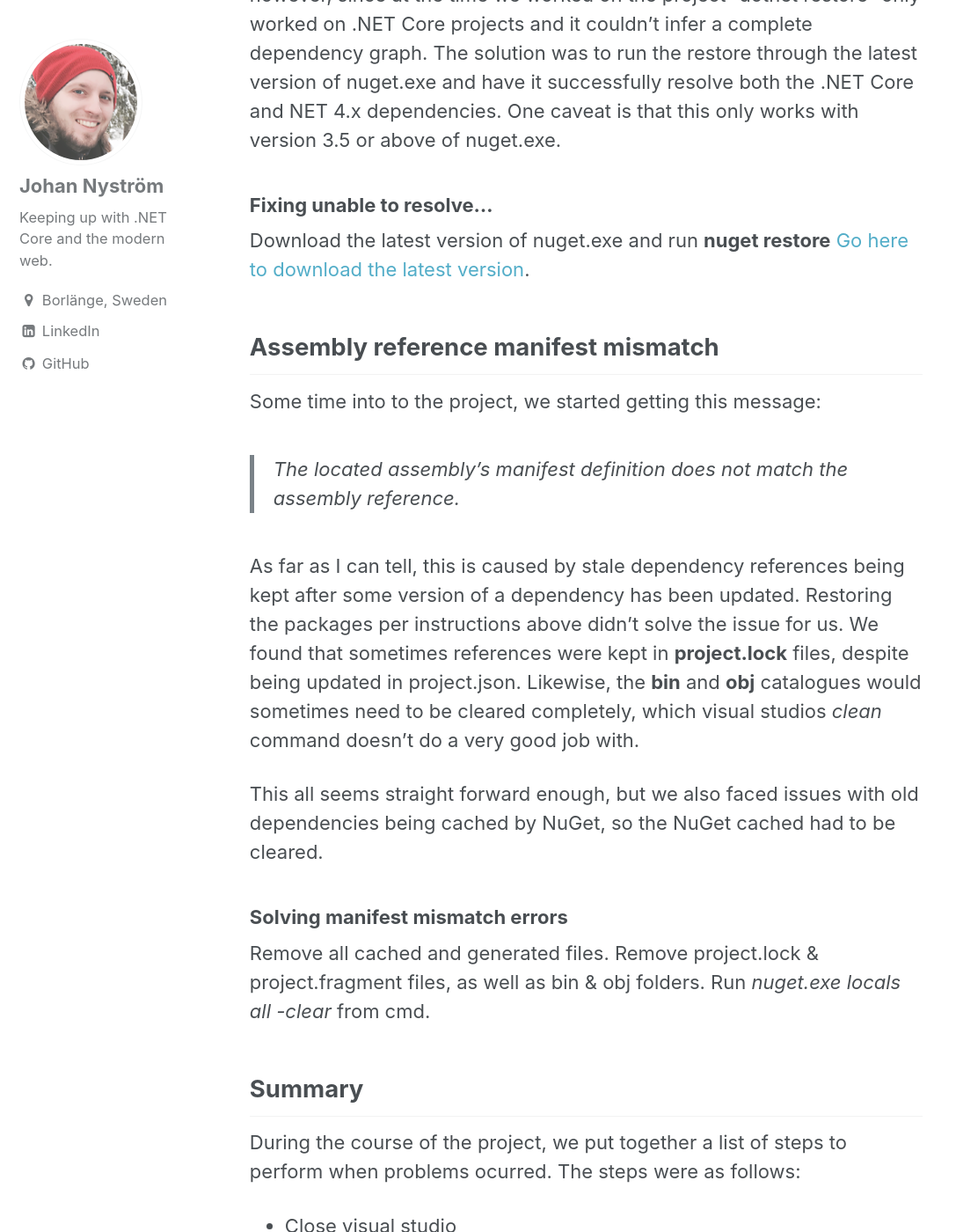
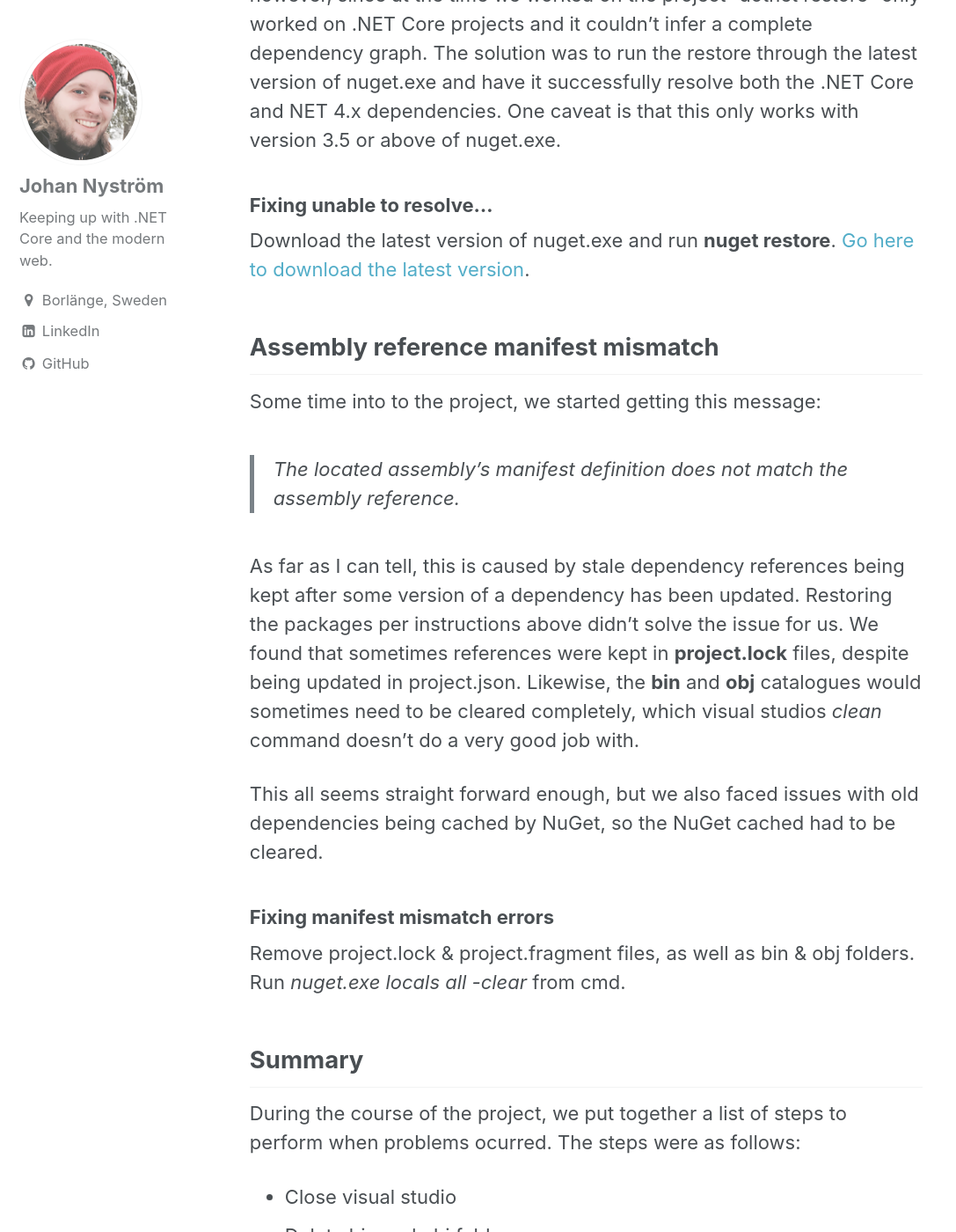
Before and after one commit to SpiderUnicorn/spiderunicorn.github.io, a Jekyll site: the page built from _posts/2016-12-15-putting-a-bandaid-net-core-dependency-issues.md, in a window 1280 px wide and 1400 px high, scrolled down 1431 px. Shown: the whole window at 88% size, without its empty margins (0-1087 px from the left). Built offline with Jekyll 4.4.1, drawn with Linux system fonts in a browser that asks for light colours.

Commit message:
less verbosity

```diff
--- a/_posts/2016-12-15-putting-a-bandaid-net-core-dependency-issues.md
+++ b/_posts/2016-12-15-putting-a-bandaid-net-core-dependency-issues.md
@@ -42,7 +42,7 @@ it successfully resolve both the .NET Core and NET 4.x dependencies. One caveat
 this only works with version 3.5 or above of nuget.exe.
 
 ### Fixing unable to resolve...
-Download the latest version of nuget.exe and run **nuget restore**
+Download the latest version of nuget.exe and run **nuget restore**.
 [Go here to download the latest version](https://dist.nuget.org/win-x86-commandline/latest/nuget.exe).
 
 ## Assembly reference manifest mismatch
@@ -61,9 +61,9 @@ doesn't do a very good job with.
 This all seems straight forward enough, but we also faced issues with old dependencies being cached
 by NuGet, so the NuGet cached had to be cleared.
 
-### Solving manifest mismatch errors
+### Fixing manifest mismatch errors
 
-Remove all cached and generated files. Remove project.lock & project.fragment files,
+Remove project.lock & project.fragment files,
 as well as bin & obj folders. Run *nuget.exe locals all -clear* from cmd.
 
 ## Summary
```
